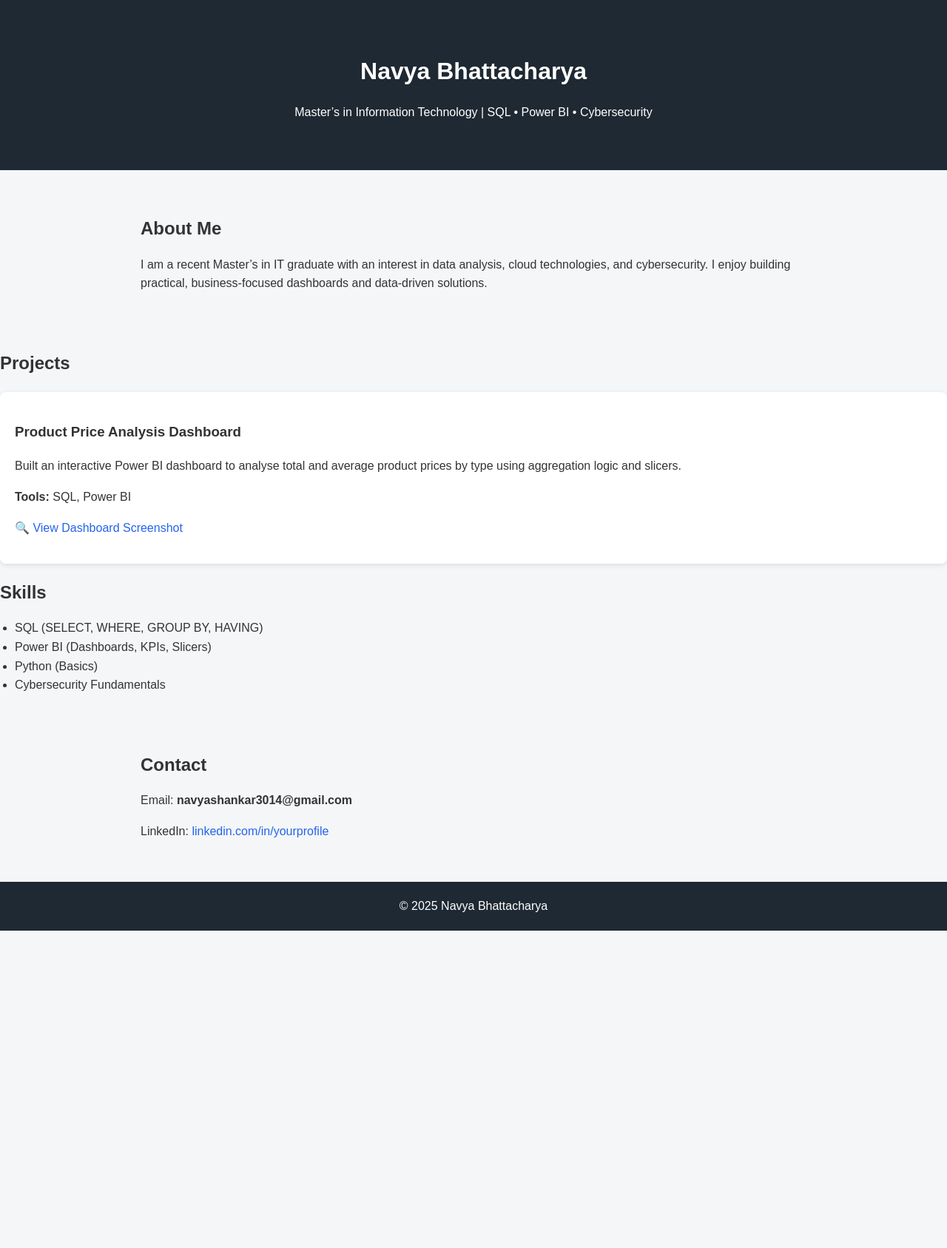
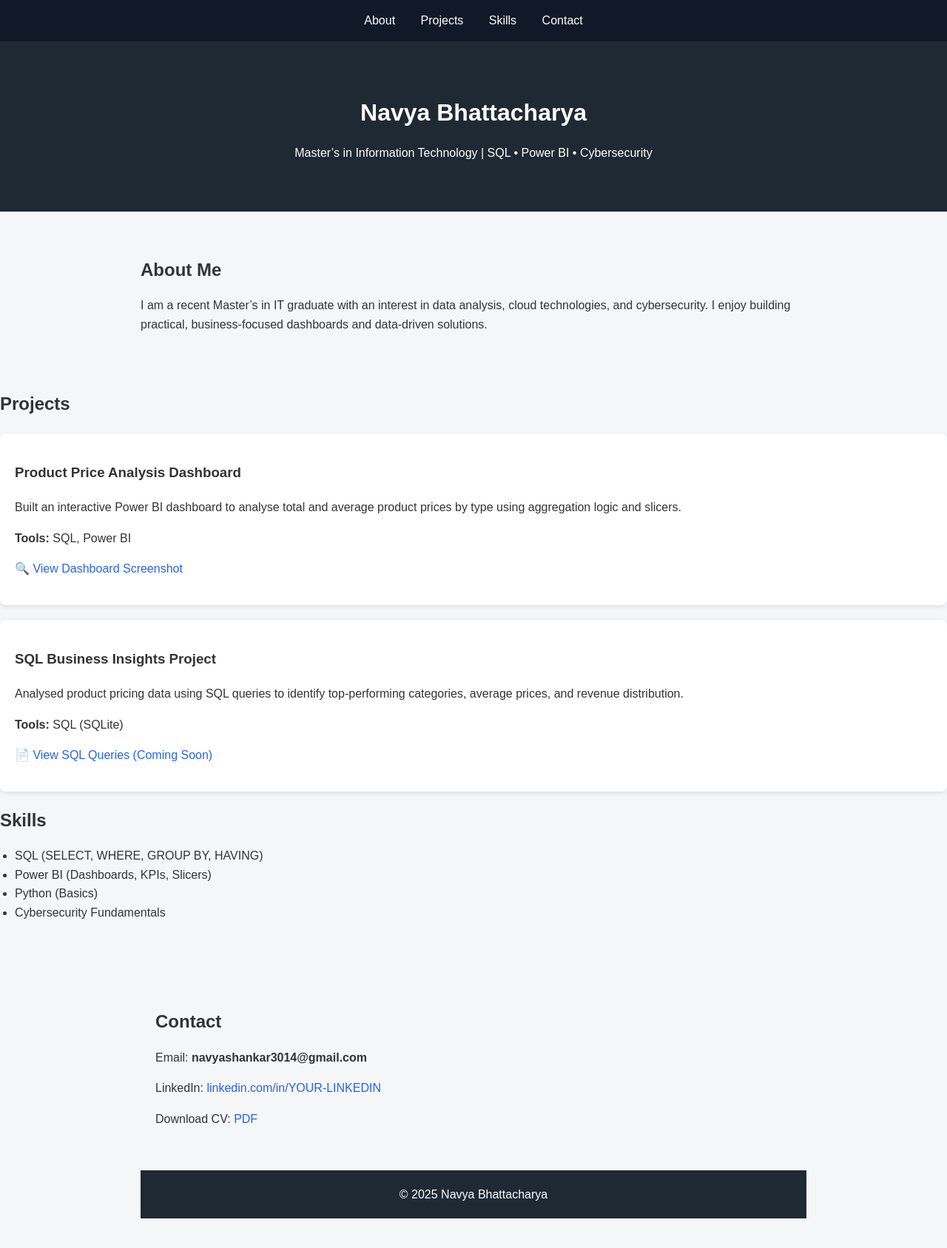
Before and after one commit to nimso30/navyabhattacharya.github.io, a plain HTML site: page index.html in a window 1280 px wide. Shown: the whole page at 74% size. Before the commit the page ends 1258 px from the top, so only its background shows below. Drawn offline with Linux system fonts and the light colour scheme.

Commit message:
Update index.html

```diff
--- a/index.html
+++ b/index.html
@@ -1,5 +1,7 @@
 <html>
 <head>
+  <meta name="viewport" content="width=device-width, initial-scale=1.0">
+
   <title>Navya Bhattacharya | Portfolio</title>
   <style>
     body {
@@ -60,10 +62,32 @@
   a:hover {
     text-decoration: underline;
   }
+    @media (max-width: 600px) {
+  header h1 {
+    font-size: 28px;
+  }
+
+  nav a {
+    display: block;
+    margin: 10px 0;
+  }
+
+  section {
+    padding: 20px;
+  }
+}
+
   </style>
 </head>
 
 <body>
+  <nav style="background:#111827; padding:15px; text-align:center;">
+  <a href="#about" style="color:white; margin:15px;">About</a>
+  <a href="#projects" style="color:white; margin:15px;">Projects</a>
+  <a href="#skills" style="color:white; margin:15px;">Skills</a>
+  <a href="#contact" style="color:white; margin:15px;">Contact</a>
+</nav>
+
 
  <header>
   <h1>Navya Bhattacharya</h1>
@@ -71,7 +95,7 @@
 </header>
 
 
-  <section>
+  <section id="about">
     <h2>About Me</h2>
     <p>
       I am a recent Master’s in IT graduate with an interest in data analysis,
@@ -95,6 +119,19 @@
         <a href="dashboard_overview.png" target="_blank">🔍 View Dashboard Screenshot</a>
       </p>
     </div>
+    <div class="project">
+  <h3>SQL Business Insights Project</h3>
+  <p>
+    Analysed product pricing data using SQL queries to identify top-performing
+    categories, average prices, and revenue distribution.
+  </p>
+  <p><strong>Tools:</strong> SQL (SQLite)</p>
+
+  <p>
+    <a href="#" target="_blank">📄 View SQL Queries (Coming Soon)</a>
+  </p>
+</div>
+
 
   </div>
 
@@ -108,13 +145,23 @@
     </ul>
   </div>
 
-  <section>
+  <section id="contact">
+    <section id="contact">
   <h2>Contact</h2>
+
   <p>Email: <strong>navyashankar3014@gmail.com</strong></p>
+
   <p>
     LinkedIn:
-    <a href="https://linkedin.com/in/yourprofile" target="_blank">
-      linkedin.com/in/yourprofile
+    <a href="https://linkedin.com/in/YOUR-LINKEDIN" target="_blank">
+      linkedin.com/in/YOUR-LINKEDIN
+    </a>
+  </p>
+
+  <p>
+    Download CV:
+    <a href="Navya_Bhattacharya_CV.pdf" target="_blank">
+      PDF
     </a>
   </p>
 </section>
```
